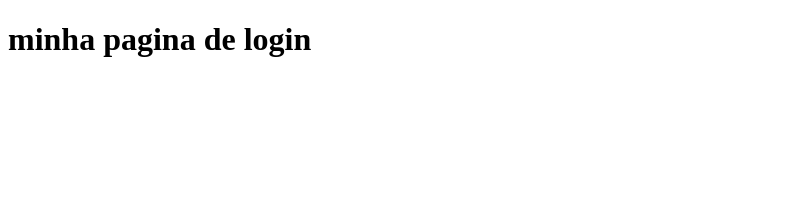
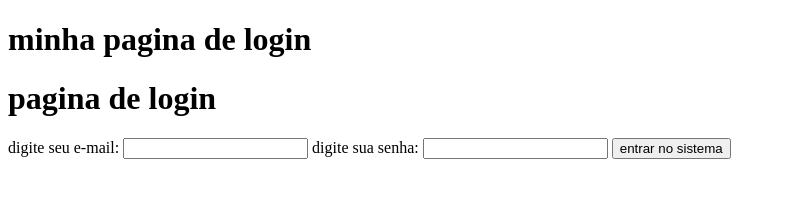
Before and after one commit to Biel2205/pagina-login-electron, an Electron app: page index.html in a window 800 px wide. Drawn offline with Linux system fonts and the light colour scheme.

Commit message:
atividade

```diff
--- a/index.html
+++ b/index.html
@@ -1,11 +1,35 @@
-<!DOCTYPE html>
-<html lang="en">
-<head>
-    <meta charset="UTF-8">
-    <meta name="viewport" content="width=device-width, initial-scale=1.0">
-    <title>minha pagina de login </title>
+<!DOCTYPE html> <!--declarando o tipo de documento HTML -->
+<html lang="pt-BR"> <!--definindo o idioma do documento como ingles -->
+<head> <!--cabeçalho do documento HTML -->
+    <meta charset="UTF-8"> <!--define a codificação de caracteres -->
+    <meta name="viewport" content="width=device-width, initial-scale=1.0"> <!--define a largura do viewport para o tamanho do tela -->
+    <title>minha pagina de login </title> <!--titulo da nossa pagina -->
 </head>
-<body>
-<h1>minha pagina de login</h1>
+<body> <!-- corpo do documento HTML -->
+<h1>minha pagina de login</h1> <!-- cabeçalho principal -->
+
+<div> <!--caixa para organizar nosso codigo -->
+    <h1>pagina de login</h1> <!--titulo da pagina -->
+
+    <form > <!-- formulario para o login -->
+     <label for="email">
+        digite seu e-mail:
+     </label>
+     <input type="email" id="email" >
+
+     <label for="senha">
+        digite sua senha:
+     </label>
+     <input type="password" id="senha">
+
+     <button>
+        entrar no sistema
+     </button>
+
+
+    </form>
+
+</div>
+
 </body>
 </html>
--- /dev/null
+++ b/styles.css
@@ -0,0 +1,41 @@
+/* Definir estilos globais */
+* {
+    margin: 0; /* Remover margin de todos os elementos */
+    padding: 0; /* Remover padding de todos os elementos */
+    box-sizing: border-box; /* Incluir padding e border no tamanho total do elemento */
+  }
+
+  /* Alterar o CSS da tag Body */
+  body {
+    height: 100vh; /* Definir altura da tela view-height */
+    display: flex; /* Usar flexbox para o layout */
+    justify-content: center; /* Centralizar horizontalmente */
+    align-items: center; /* Centralizar verticalmente */
+  }
+
+  /* Definir estilos para a tag DIV */
+  div {
+    background-color: red; /* Definir cor de fundo vermelha */
+    padding: 32px; /* Adicionar espaçamento interno de 32px */
+    font-family: Arial;
+
+    max-width: 400px; /* Definir largura máxima de 400px */
+    border-radius: 32px; /* Arredondar os cantos com raio de 32px */
+  }
+
+  label {
+    font-weight: bold; /* Deixar o texto em negrito */
+  }
+
+  button {
+    background-color: green;
+    margin-top: 20px; /* Adicionar margem superior de 20px */
+    padding: 32px; /* Adicionar espaçamento interno de 32px */
+  }
+
+  button:hover {
+    background-color: yellow; /* Alterar cor de fundo para amarelo ao passar o mouse */
+    color: orange; /* Alterar cor do texto para laranja ao passar o mouse */
+    font-weight: bold; /* Deixar o texto em negrito ao passar o mouse */
+    border-radius: 100px; /* Arredondar os cantos com raio de 100px ao passar o mouse */
+  }
```
Also changed, not shown: package.json (+2 -61 lines), cadastro.html (added).
